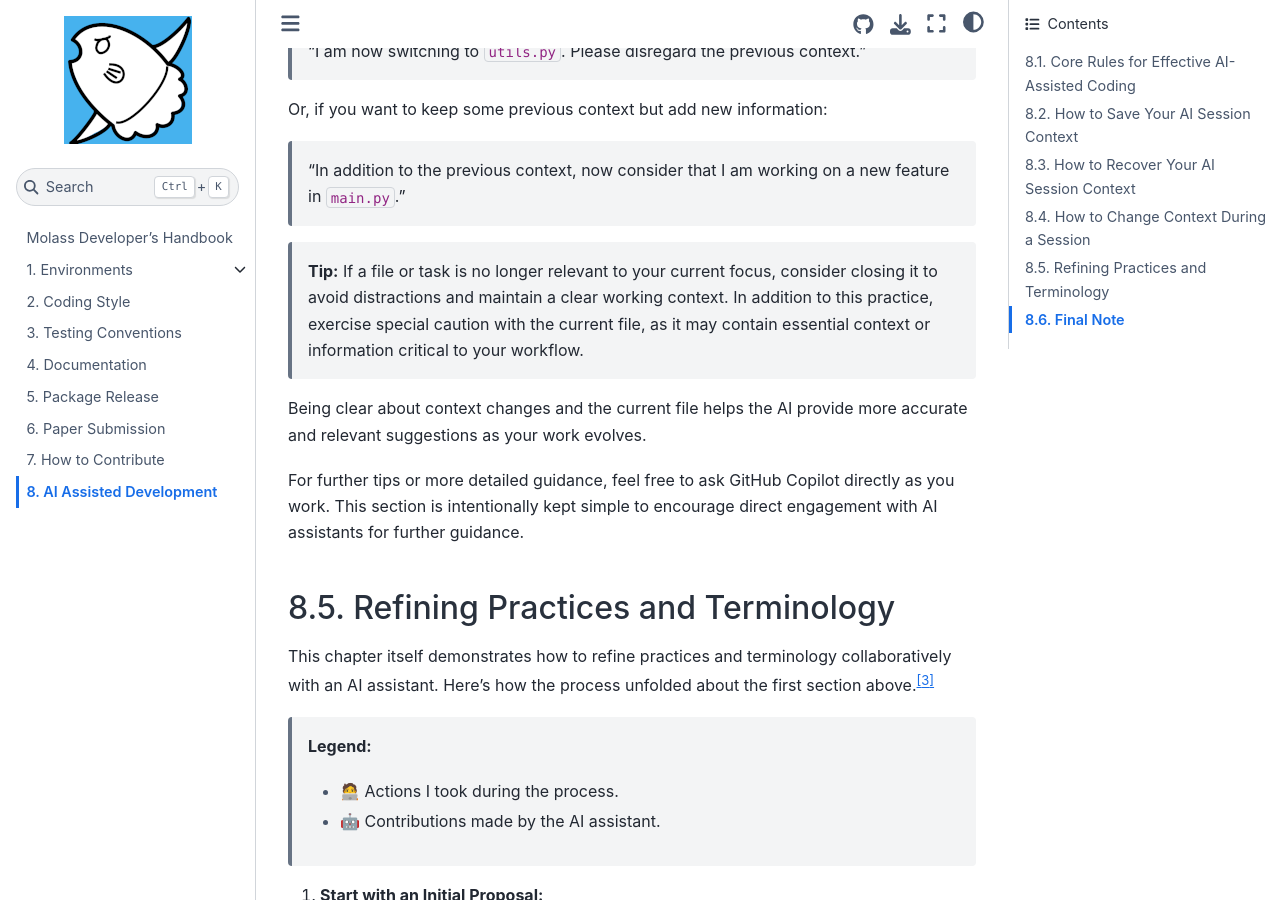
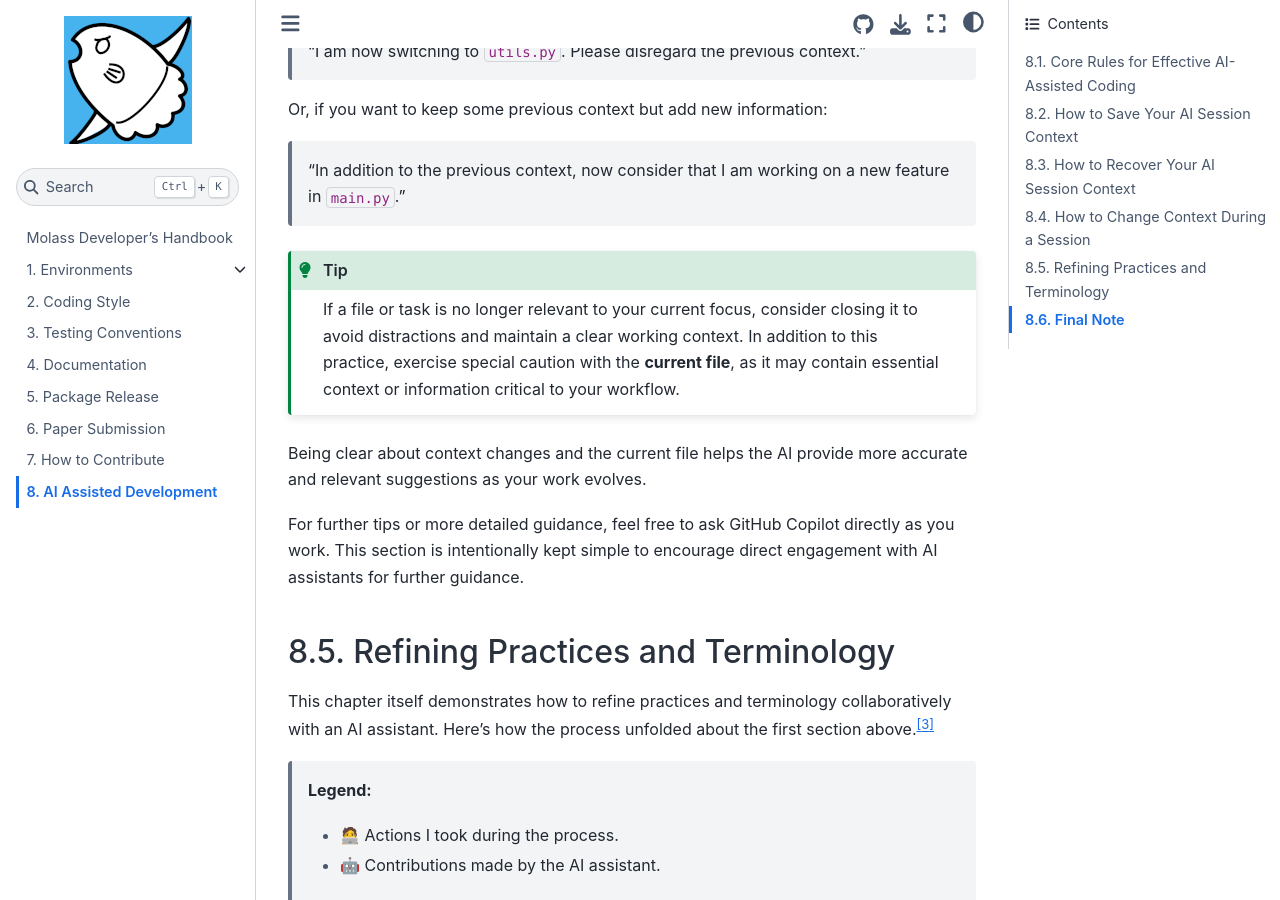
Before and after one commit to biosaxs-dev/molass-develop, a Jupyter Book: the page built from chapters/11/ai_assisted.md, in a window 1280 px wide and 900 px high, scrolled down 2261 px. Built offline with Jupyter Book 1.0.4 settings and Sphinx 7.4.7 and the Sphinx Book theme 1.1.4, drawn with Linux system fonts in a browser that asks for light colours; some of the changed lines change nothing that is shown.

Commit message:
Update the note for better appearance

````diff
--- a/chapters/11/ai_assisted.md
+++ b/chapters/11/ai_assisted.md
@@ -54,7 +54,9 @@
 
 > “In addition to the previous context, now consider that I am working on a new feature in `main.py`.”
 
-> **Tip:** If a file or task is no longer relevant to your current focus, consider closing it to avoid distractions and maintain a clear working context. In addition to this practice, exercise special caution with the current file, as it may contain essential context or information critical to your workflow.
+```{tip}
+If a file or task is no longer relevant to your current focus, consider closing it to avoid distractions and maintain a clear working context. In addition to this practice, exercise special caution with the **current file**, as it may contain essential context or information critical to your workflow.
+```
 
 Being clear about context changes and the current file helps the AI provide more accurate and relevant suggestions as your work evolves.
 
````
